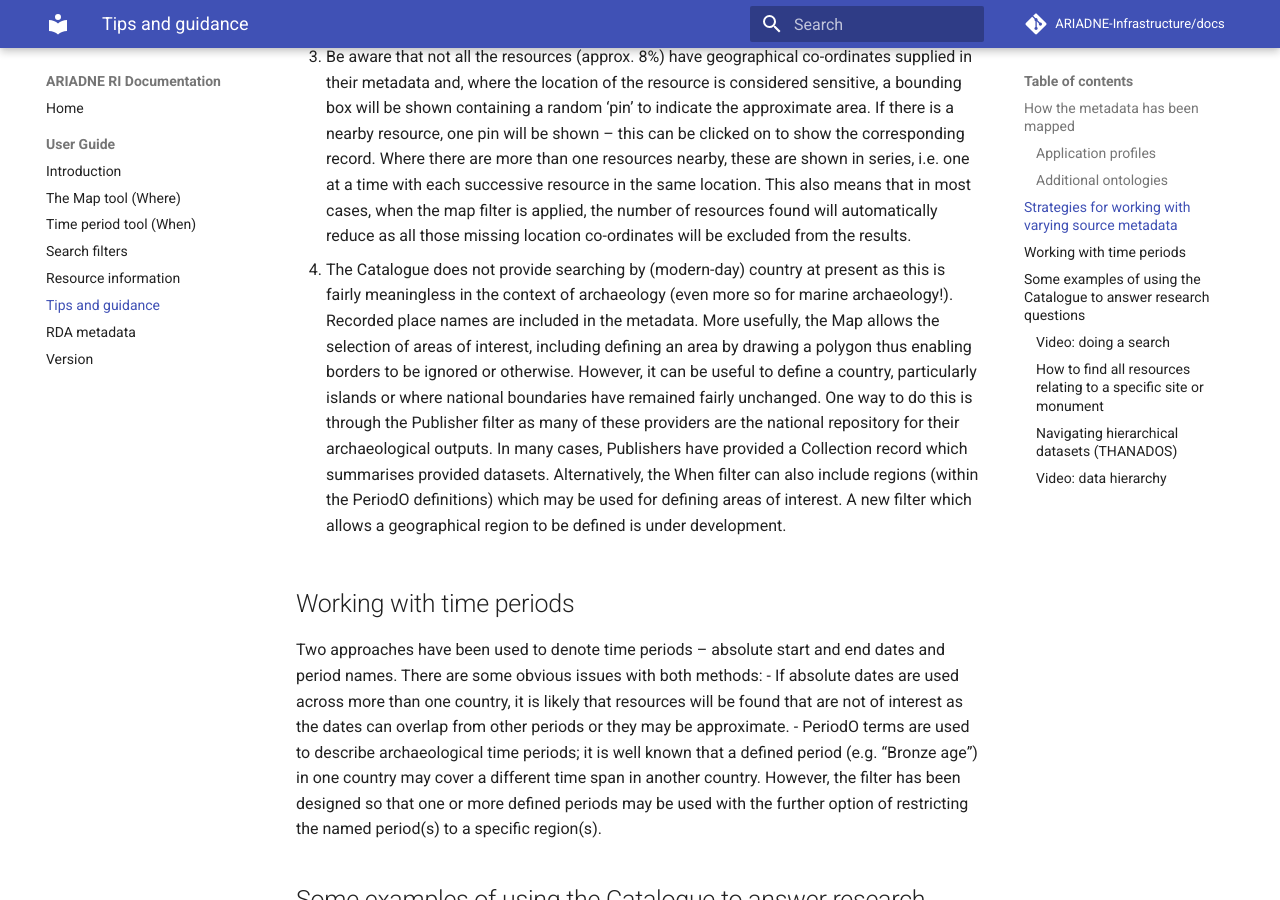
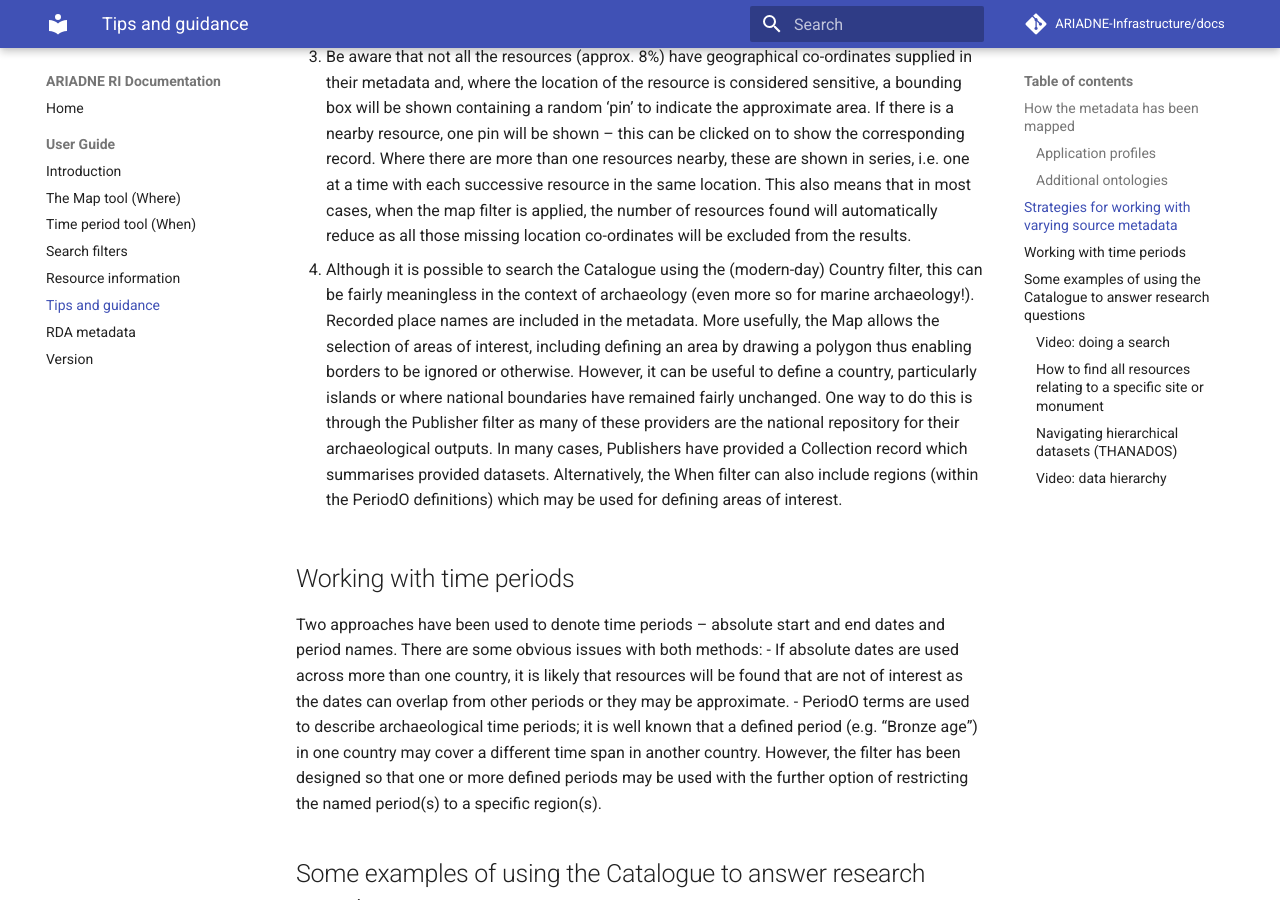
Before and after one commit to uoy-ads/hsds-data-catalogue-docs, an MkDocs documentation site: the page built from docs/Portal_User_Guide/Section-6_Tips_and_guidance.md, in a window 1280 px wide and 900 px high, scrolled down 1588 px. Built offline with MkDocs 1.6.1 and Material for MkDocs 9.7.7, drawn with Linux system fonts in a browser that asks for light colours; comment, search, counter and statistics services are not loaded.

Commit message:
Update Section-6_Tips_and_guidance.md

```diff
--- a/docs/Portal_User_Guide/Section-6_Tips_and_guidance.md
+++ b/docs/Portal_User_Guide/Section-6_Tips_and_guidance.md
@@ -20,7 +20,7 @@ The other major consideration is the supplied metadata which may vary from publi
 
 3. Be aware that not all the resources (approx. 8%) have geographical co-ordinates supplied in their metadata and, where the location of the resource is considered sensitive, a bounding box will be shown containing a random ‘pin’ to indicate the approximate area. If there is a nearby resource, one pin will be shown – this can be clicked on to show the corresponding record. Where there are more than one resources nearby, these are shown in series, i.e. one at a time with each successive resource in the same location. This also means that in most cases, when the map filter is applied, the number of resources found will automatically reduce as all those missing location co-ordinates will be excluded from the results.
 
-4. The Catalogue does not provide searching by (modern-day) country at present as this is fairly meaningless in the context of archaeology (even more so for marine archaeology!). Recorded place names are included in the metadata. More usefully, the Map allows the selection of areas of interest, including defining an area by drawing a polygon thus enabling borders to be ignored or otherwise. However, it can be useful to define a country, particularly islands or where national boundaries have remained fairly unchanged. One way to do this is through the Publisher filter as many of these providers are the national repository for their archaeological outputs. In many cases, Publishers have provided a Collection record which summarises provided datasets. Alternatively, the When filter can also include regions (within the PeriodO definitions) which may be used for defining areas of interest. A new filter which allows a geographical region to be defined is under development.
+4. Although it is possible to search the Catalogue using the (modern-day) Country filter, this can be fairly meaningless in the context of archaeology (even more so for marine archaeology!). Recorded place names are included in the metadata. More usefully, the Map allows the selection of areas of interest, including defining an area by drawing a polygon thus enabling borders to be ignored or otherwise. However, it can be useful to define a country, particularly islands or where national boundaries have remained fairly unchanged. One way to do this is through the Publisher filter as many of these providers are the national repository for their archaeological outputs. In many cases, Publishers have provided a Collection record which summarises provided datasets. Alternatively, the When filter can also include regions (within the PeriodO definitions) which may be used for defining areas of interest.
 
 ## Working with time periods
 Two approaches have been used to denote time periods – absolute start and end dates and period names. There are some obvious issues with both methods:
```
